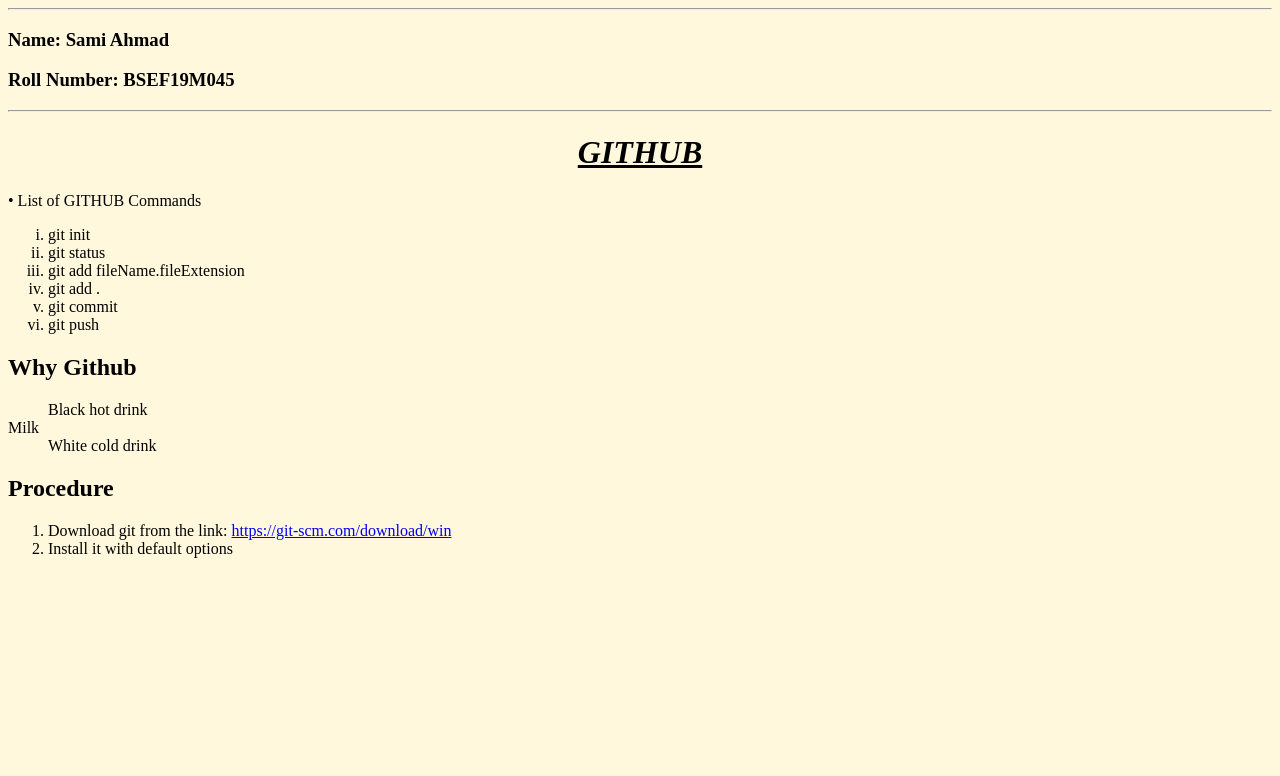
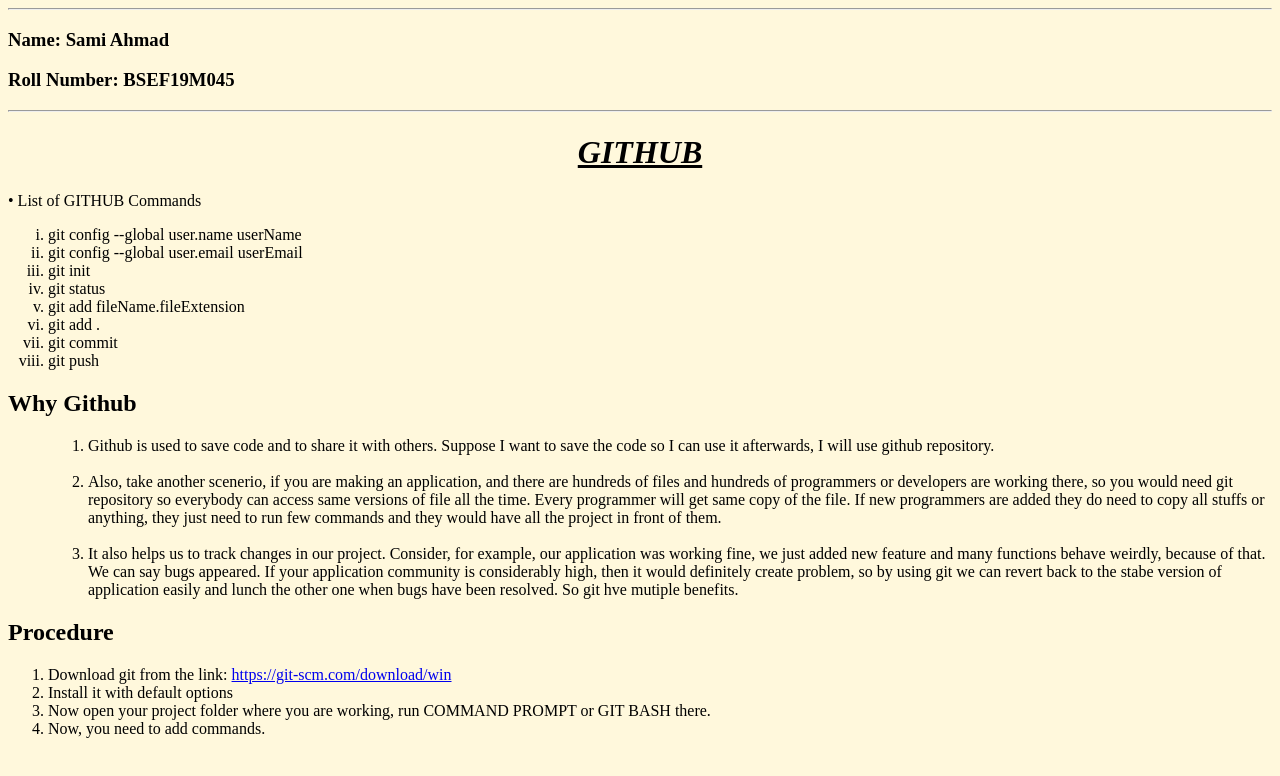
Before and after one commit to Sami1150/GitInfo_-Assignment_MC-, a plain HTML site: page index.html in a window 1280 px wide. Drawn offline with Linux system fonts and the light colour scheme.

Commit message:
Adding Working of Github

```diff
--- a/index.html
+++ b/index.html
@@ -16,6 +16,8 @@
     <h1 style="text-align:center;"><i><u> GITHUB  </u></i></h1>
     <p>• List of GITHUB Commands</p>
     <ol type="i">
+        <li>git config --global user.name userName</li>
+        <li>git config --global user.email userEmail</li>
         <li>git init</li>
         <li>git status</li>
         <li>git add fileName.fileExtension</li>
@@ -25,15 +27,31 @@
     </ol>
     <h2>Why Github</h2>
     <dl>
-        <dd>Black hot drink</dd>
-        <dt>Milk</dt>
-        <dd>White cold drink</dd>
-      </dl>
+        <dd>
+            <ol>
+                <li>Github is used to save code and to share it with others. Suppose I want to save the code
+            so I can use it afterwards, I will use github repository.</li>
+            <br>
+            <li>Also, take another scenerio, if you are making an application, and there are hundreds of files and hundreds of programmers
+            or developers are working there, so you would need git repository so everybody can access
+            same versions of file all the time. Every programmer will get same copy of the file. If new
+            programmers are added they do need to copy all stuffs or anything, they just need to run
+            few commands and they would have all the project in front of them. </li>
+            <br>
+            <li>It also helps us to track changes in our project. Consider, for example, our application was working fine, we just
+            added new feature and many functions behave weirdly, because of that. We can say bugs
+            appeared. If your application community is considerably high, then it would definitely
+            create problem, so by using git we can revert back to the stabe version of application
+            easily and lunch the other one when bugs have been resolved. So git hve mutiple benefits. </li>
+        </dd>
+    </dl>
     <h2>Procedure</h2>
     <ol type="1">
         <li>Download git from the link: <a href="https://git-scm.com/download/win" target="_blank">https://git-scm.com/download/win</a></li>
         <li>Install it with default options</li>
-
+        <li>Now open your project folder where you are working,
+            run COMMAND PROMPT or GIT BASH there.</li>
+        <li>Now, you need to add commands.</li>
 
     </ol>
 
```
